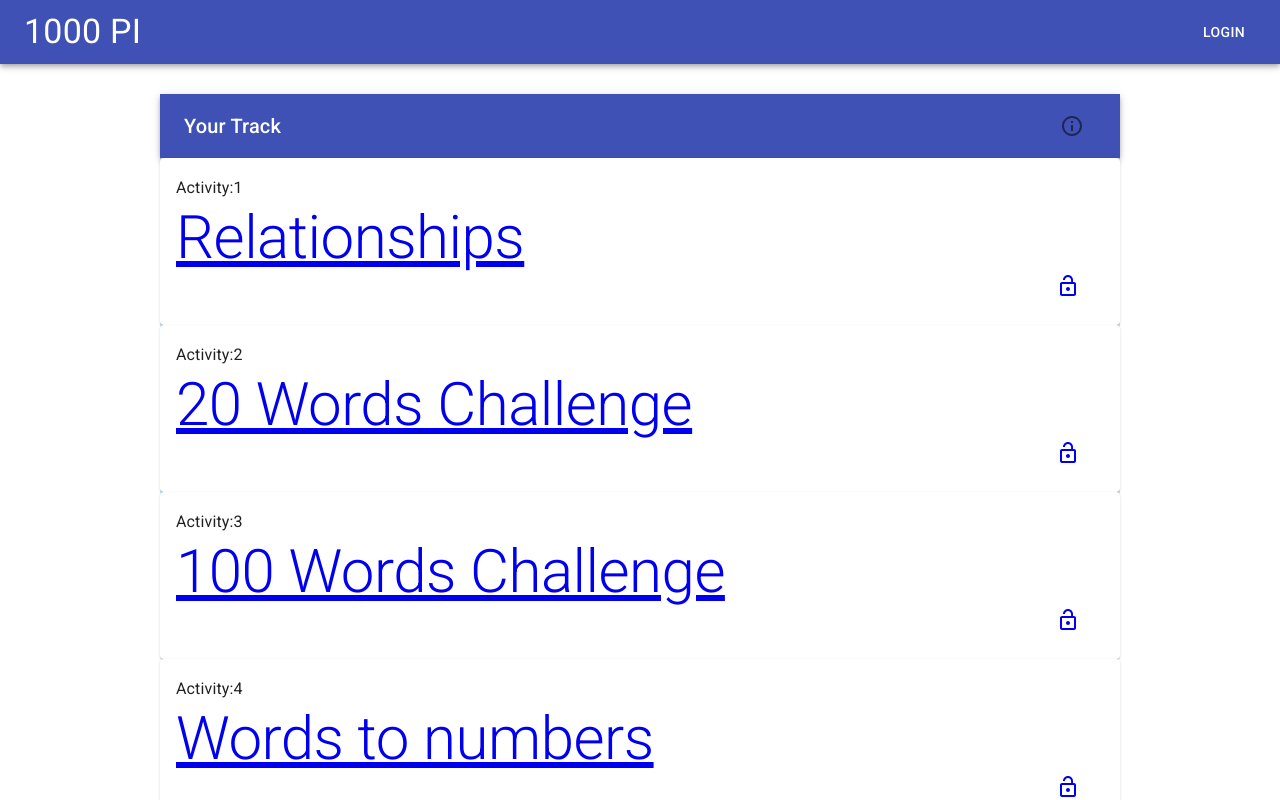
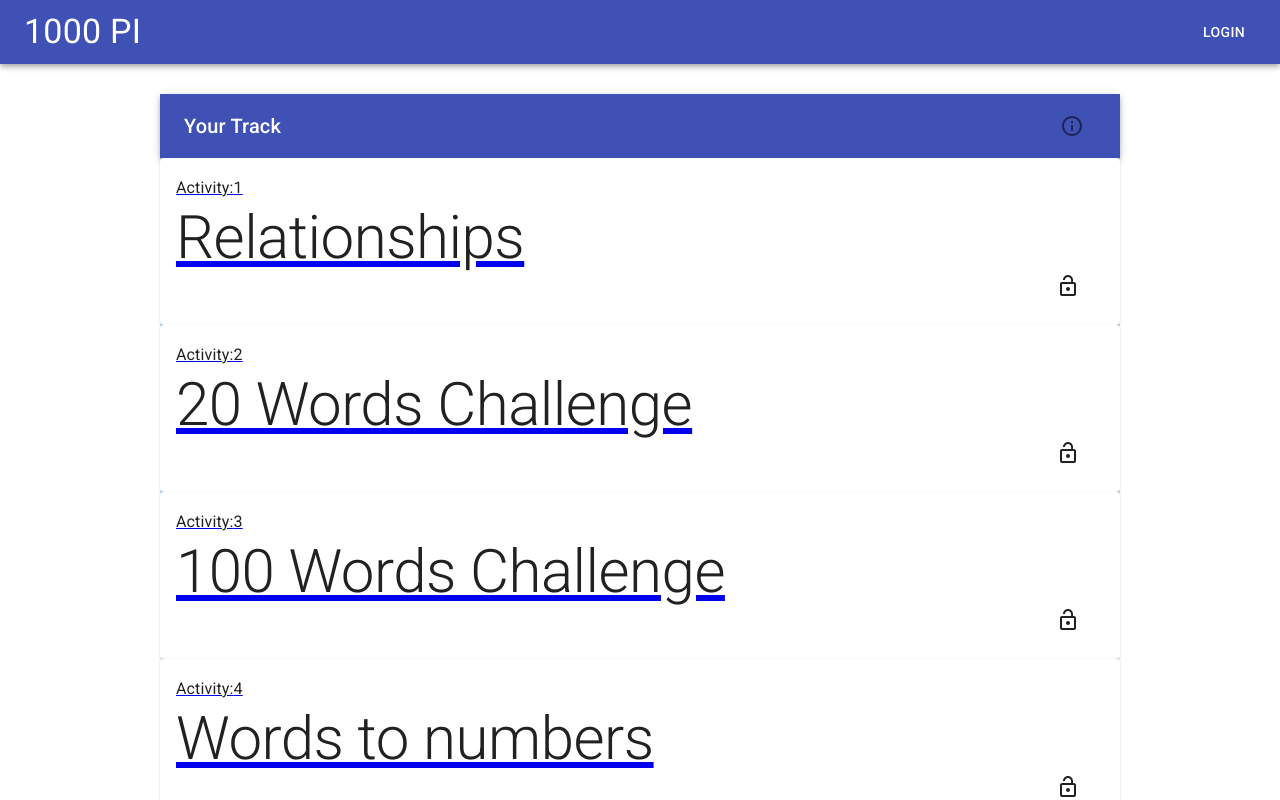
Before and after one commit to Areskyb/1000PI, a React (Create React App) app: page / in a window 1280 px wide. Shown: the top 800 px of the page. Built offline with nearby package versions, Linux system fonts and the light colour scheme; no server answers.

Commit message:
Link to activity clickeable for all the card

```diff
--- a/src/components/Activity.js
+++ b/src/components/Activity.js
@@ -15,19 +15,19 @@ import { Link } from 'react-router-dom';
 
         return(
           <>
+        <Link to={`/${activityName}`}>
         <Card>
             <CardContent>
               <CardActions>
               <Typography variant='subtitle1'>Activity:{acitvityNumber}</Typography>
-                <Link to={`/${activityName}`}>
                 <Typography variant="h2">{activityName}</Typography>
                 <Container style={{textAlign:"end"}}>
                    <LockOpenIcon/>
                 </Container>
-              </Link>
             </CardActions>
           </CardContent>
         </Card>
+        </Link>
           </>
                 )
       }else{
```
